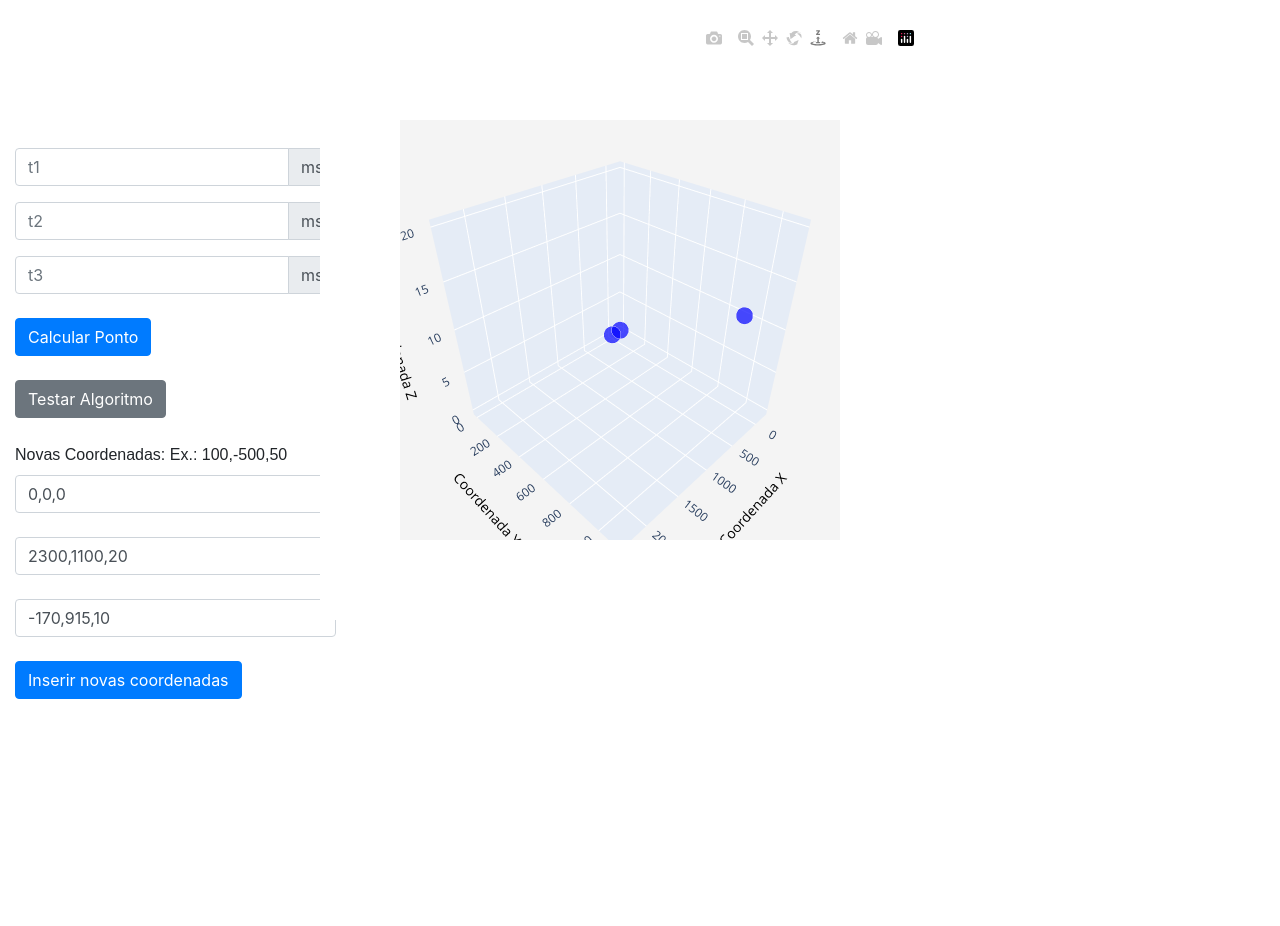
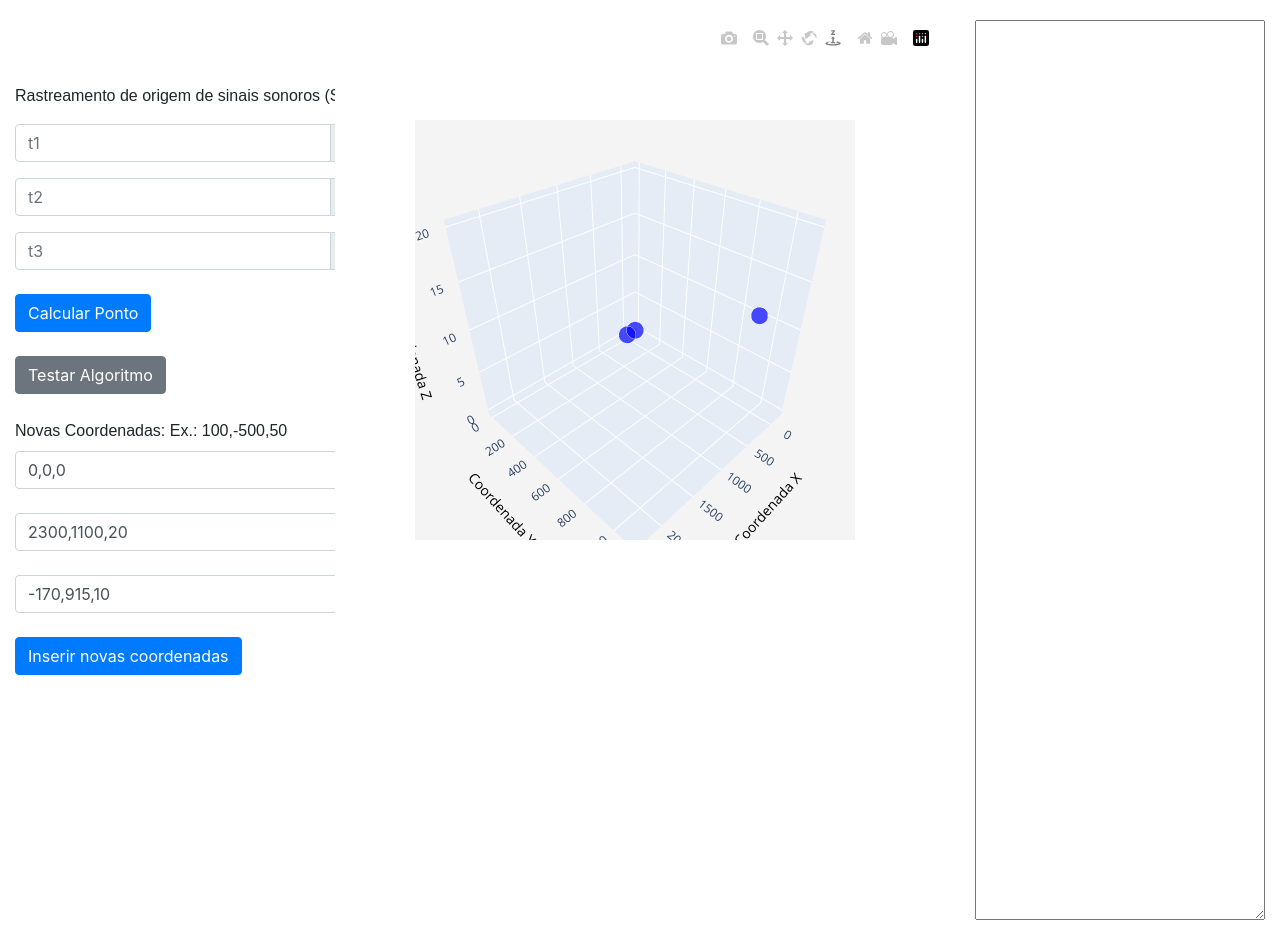
Before and after one commit to wgiacomin/sound-origin-geneticalgorithm-python, a Flask app: page / in a window 1280 px wide. Before the commit the page ends 699 px from the top, so only its background shows below. Run offline with Flask 2, Linux system fonts and the light colour scheme; parts of the project's set-up code (start-up, migrations or seed data) failed here and were passed over; some libraries are stand-ins or nearby versions.

Commit message:
Adicionei um textarea "output"

```diff
--- a/templates/index.html
+++ b/templates/index.html
@@ -7,7 +7,8 @@
 <div class="container-fluid"  style="margin-top: 20px">
     <div class="row">
         <div class="col-3">
-            <div class="menu" style="position:fixed; margin-top: 10%">
+            <div class="menu" style="position:fixed; margin-top: 5%">
+            	<p style="font-family: sans-serif;">Rastreamento de origem de sinais sonoros (SRSS)</p>
                 <form action="/" method="POST">
                     <div class="form-group">
                         <div class="input-group mb-2">
@@ -68,8 +69,12 @@
             </div>
         </div>
 
-        <div>
+        <div class="col-6">
             {%include 'graph.html' %}
+        </div>
+
+        <div class="col-3">
+			<textarea style="min-width: 100%; max-width: 100%; height: 900px; font-size: larger;" name="output"></textarea>
         </div>
     </div>
 </div>
```
